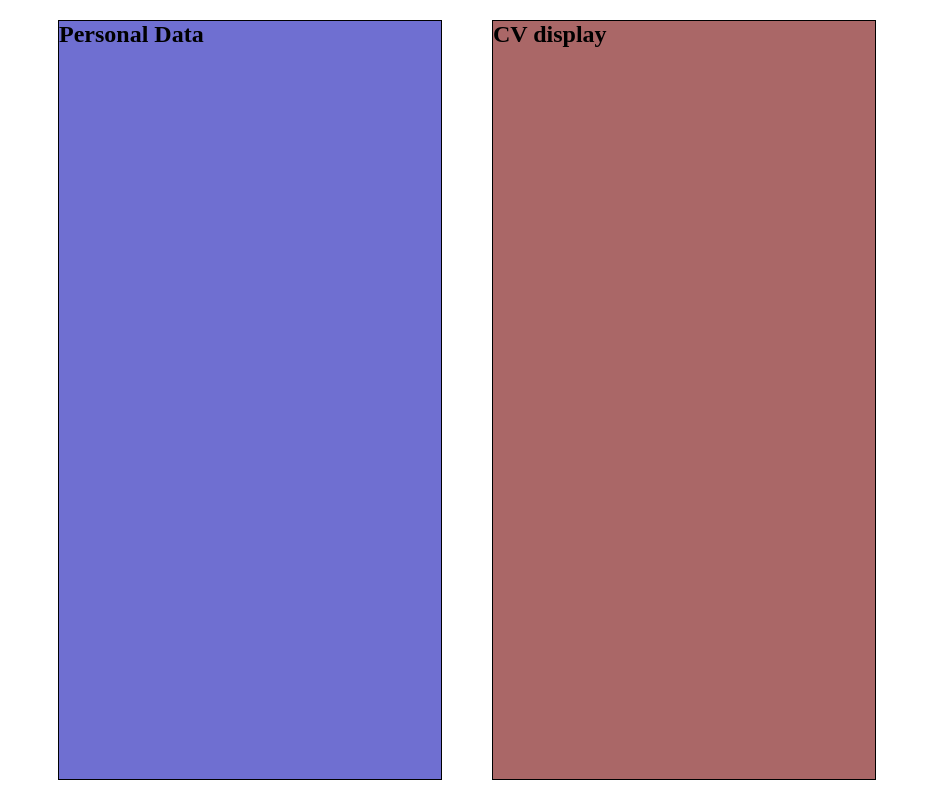
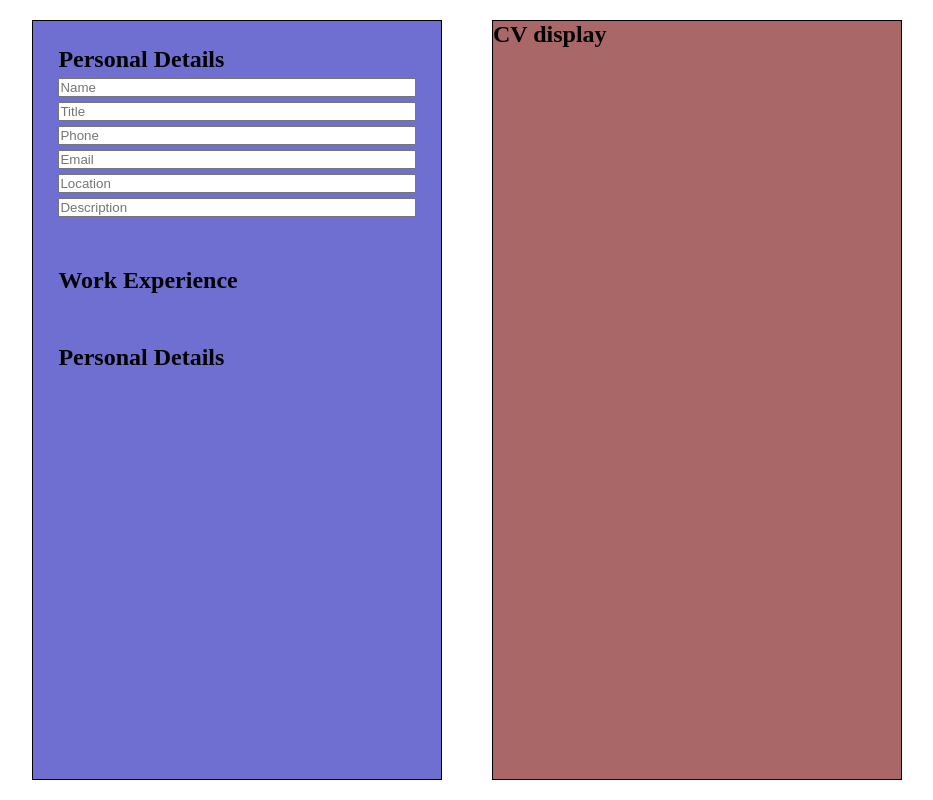
Before and after one commit to AgustinItuarte/CV-Application, a React (Create React App) app: page / in a window 1280 px wide. Shown: the whole page, without its empty margins (173-1106 px from the left). Built offline with nearby package versions, Linux system fonts and the light colour scheme; the HTML template or start-up script is replaced by a standard one.

Commit message:
Input for personal details added

```diff
--- a/src/App.js
+++ b/src/App.js
@@ -16,12 +16,8 @@ class App extends Component {
 
     return(
       <div className="App">
-         <div className="info">
           <Info></Info>
-         </div>
-         <div className="cv-display">
           <Display></Display>
-         </div>
       </div>
     );
 
--- a/src/components/Cvdisplay.js
+++ b/src/components/Cvdisplay.js
@@ -13,8 +13,10 @@ class Display extends Component {
 
     render(){
         return (
+            <div className="cv-display">
+                <h2>CV display</h2>
+            </div>
 
-            <h2>CV display</h2>
 
         );
     }
--- a/src/components/Info.js
+++ b/src/components/Info.js
@@ -13,8 +13,24 @@ class Info extends Component {
 
     render(){
         return (
+            <div className="info">
+                <div className="personal-data">
+                    <h2>Personal Details</h2>
+                    <input placeholder="Name"></input>
+                    <input placeholder="Title"></input>
+                    <input placeholder="Phone"></input>
+                    <input placeholder="Email"></input>
+                    <input placeholder="Location"></input>
+                    <input placeholder="Description"></input>
+                </div>
+                <div className="work-exp">
+                    <h2>Work Experience</h2>
+                </div>
+                <div className="education">
+                    <h2>Personal Details</h2>
+                </div>
+            </div>
 
-            <h2>Personal Data</h2>
 
         );
     }
--- a/src/index.css
+++ b/src/index.css
@@ -26,11 +26,19 @@ body, #root, .App {
 .info, .cv-display {
     border: 1px solid black;
     height: 95%;
-    width: 30%;
+    width: 32%;
 }
+
 .info {
     background-color: rgb(111, 111, 209);
 
+}
+
+.info > div {
+    display: flex;
+    flex-direction: column;
+    gap: 5px;
+    padding: 25px;
 }
 
 .cv-display {
```
